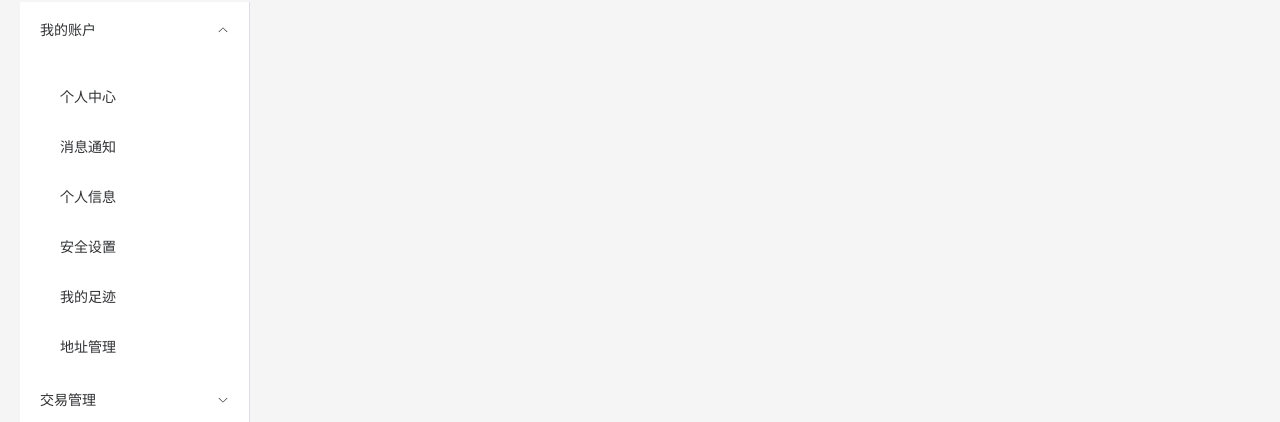
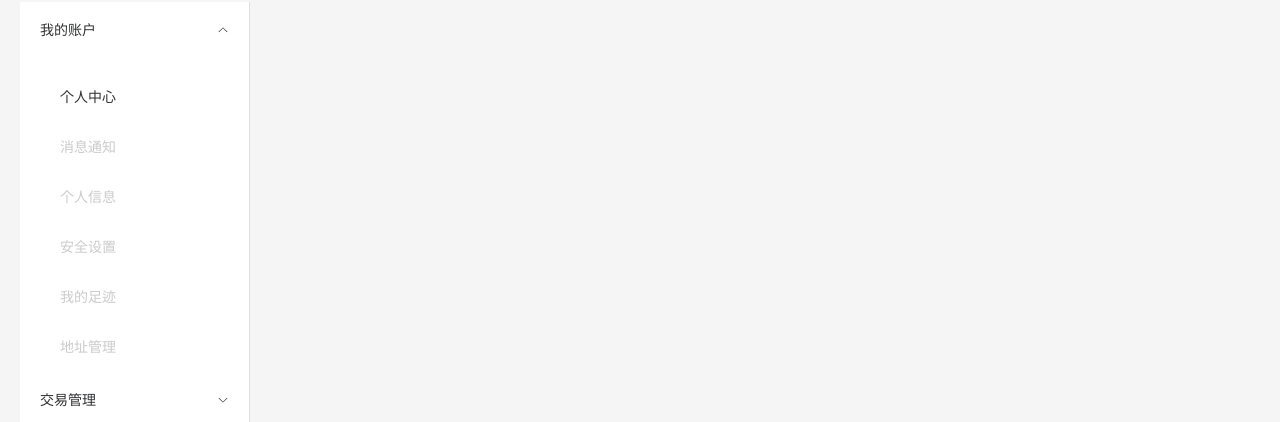
Before and after one commit to goooooonight/vue-rabbit, a Vue app: page /member in a window 1280 px wide. Both pictures are taken after a click on the element "我的账户". Shown: the part 204-626 px from the top of the page. Built offline with nearby package versions, Linux system fonts and the light colour scheme; no server answers; the HTML template or start-up script is replaced by a standard one.

Commit message:
feat:在个人中心里新增了菜单所选项根据路由路径进行变化的功能

```diff
--- a/src/views/member/XtxMember.vue
+++ b/src/views/member/XtxMember.vue
@@ -1,22 +1,30 @@
-<script setup></script>
+<script setup>
+import { useRoute } from 'vue-router'
+import { computed } from 'vue'
+
+// 获取路由对象
+const route = useRoute()
+// 获取路径（响应式）
+const path = computed(() => route.path)
+</script>
 
 <template>
   <div class="xtx-container">
     <div class="mt-6 flex">
       <!-- 左侧菜单栏 -->
       <div class="w-[230px]">
-        <el-menu default-active="1-1" router>
+        <el-menu :default-active="path" router>
           <el-sub-menu index="1">
             <template #title>
               <span>我的账户</span>
             </template>
             <el-menu-item-group>
               <el-menu-item index="/member/user">个人中心</el-menu-item>
-              <el-menu-item index="1-2">消息通知</el-menu-item>
-              <el-menu-item index="1-3">个人信息</el-menu-item>
-              <el-menu-item index="1-4">安全设置</el-menu-item>
-              <el-menu-item index="1-5">我的足迹</el-menu-item>
-              <el-menu-item index="1-6">地址管理</el-menu-item>
+              <el-menu-item disabled index="#">消息通知</el-menu-item>
+              <el-menu-item disabled index="1-3">个人信息</el-menu-item>
+              <el-menu-item disabled index="1-4">安全设置</el-menu-item>
+              <el-menu-item disabled index="1-5">我的足迹</el-menu-item>
+              <el-menu-item disabled index="1-6">地址管理</el-menu-item>
             </el-menu-item-group>
           </el-sub-menu>
 
@@ -26,9 +34,9 @@
             </template>
             <el-menu-item-group>
               <el-menu-item index="/member/order">我的订单</el-menu-item>
-              <el-menu-item index="2-2">优惠券</el-menu-item>
-              <el-menu-item index="2-3">评价晒单</el-menu-item>
-              <el-menu-item index="2-4">售后服务</el-menu-item>
+              <el-menu-item disabled index="2-2">优惠券</el-menu-item>
+              <el-menu-item disabled index="2-3">评价晒单</el-menu-item>
+              <el-menu-item disabled index="2-4">售后服务</el-menu-item>
             </el-menu-item-group>
           </el-sub-menu>
 
@@ -37,9 +45,9 @@
               <span>我的收藏</span>
             </template>
             <el-menu-item-group>
-              <el-menu-item index="3-1">收藏的商品</el-menu-item>
-              <el-menu-item index="3-2">收藏的专题</el-menu-item>
-              <el-menu-item index="3-3">关注的品牌</el-menu-item>
+              <el-menu-item disabled index="3-1">收藏的商品</el-menu-item>
+              <el-menu-item disabled index="3-2">收藏的专题</el-menu-item>
+              <el-menu-item disabled index="3-3">关注的品牌</el-menu-item>
             </el-menu-item-group>
           </el-sub-menu>
 
@@ -48,8 +56,8 @@
               <span>帮助中心</span>
             </template>
             <el-menu-item-group>
-              <el-menu-item index="4-1">帮助中心</el-menu-item>
-              <el-menu-item index="4-2">在线客服</el-menu-item>
+              <el-menu-item disabled index="4-1">帮助中心</el-menu-item>
+              <el-menu-item disabled index="4-2">在线客服</el-menu-item>
             </el-menu-item-group>
           </el-sub-menu>
         </el-menu>
```
